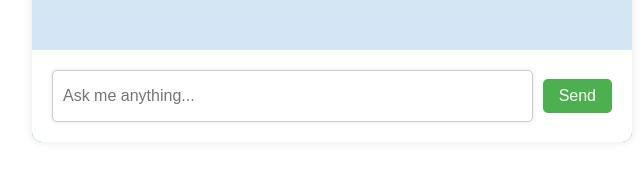
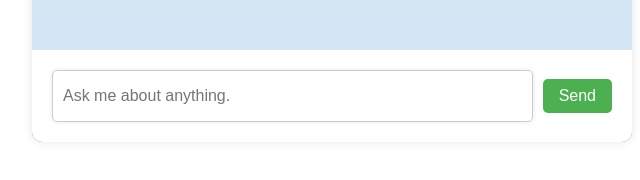
Before and after one commit to SkanderGasmi/software-dev-chatbot, a website: page public/index.html in a window 1280 px wide. Shown: the part 518-698 px from the top of the page, 308-948 px from the left. Drawn offline with Linux system fonts and the light colour scheme.

Commit message:
changed interface

```diff
--- a/public/index.html
+++ b/public/index.html
@@ -17,7 +17,7 @@
             </div>
             <div class="chat-log" id="chat-log"></div>
             <div class="input-container">
-                <input type="text" id="user-input" placeholder="Ask me anything...">
+                <input type="text" id="user-input" placeholder="Ask me about anything.">
                 <button onclick="sendMessage()">Send</button>
             </div>
         </div>
```
